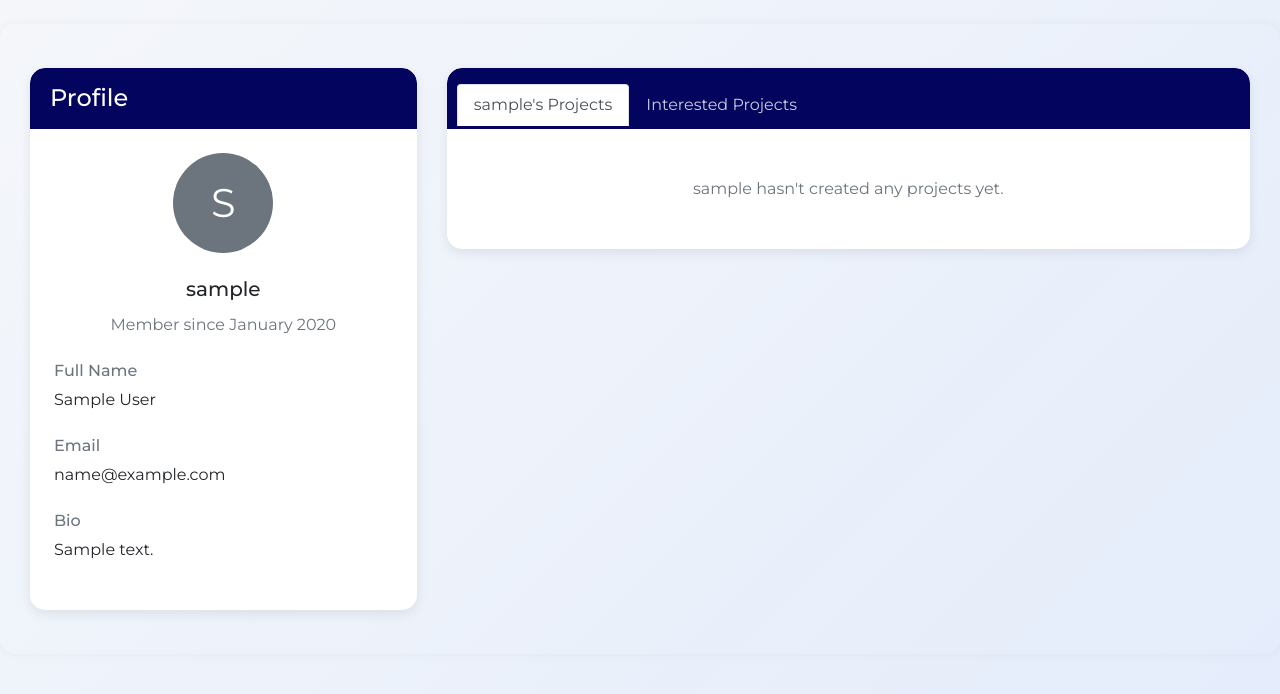
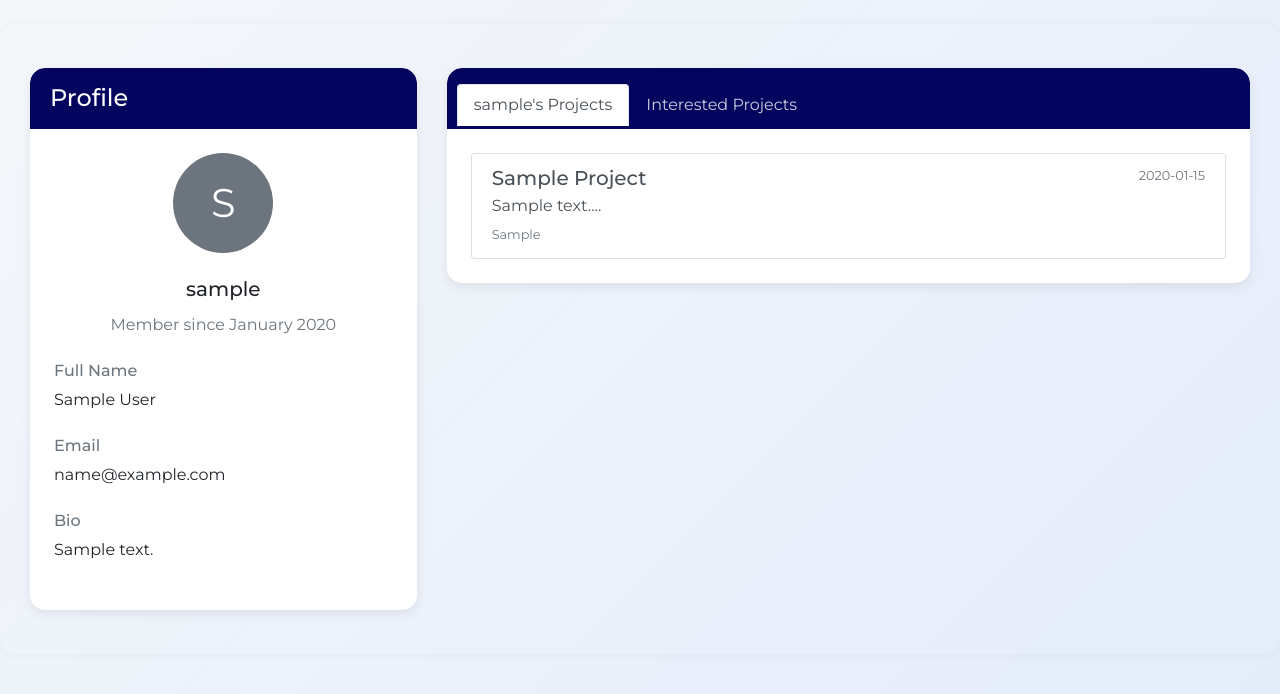
Before and after one commit to Snehit70/Black_Panther, a Flask app: page /profile/user/1 in a window 1280 px wide. Shown: the part 56-750 px from the top of the page. Run offline with Flask 3, Linux system fonts and the light colour scheme; tables that the repository leaves empty hold one stand-in row (values such as "Sample post"); some libraries are stand-ins or nearby versions.

Commit message:
version 2.4

```diff
--- a/templates/profile.html
+++ b/templates/profile.html
@@ -75,9 +75,9 @@
                                 <a href="{{ url_for('project.create_project') }}" class="btn btn-dark btn-sm">Create Project</a>
                             </div>
                             {% endif %}
-                            {% if user.projects %}
+                            {% if user.created_projects %}
                                 <div class="list-group">
-                                {% for project in user.projects %}
+                                {% for project in user.created_projects %}
                                     <a href="{{ url_for('project.view_project', project_id=project.id) }}"
                                        class="list-group-item list-group-item-action">
                                         <div class="d-flex w-100 justify-content-between">
```
